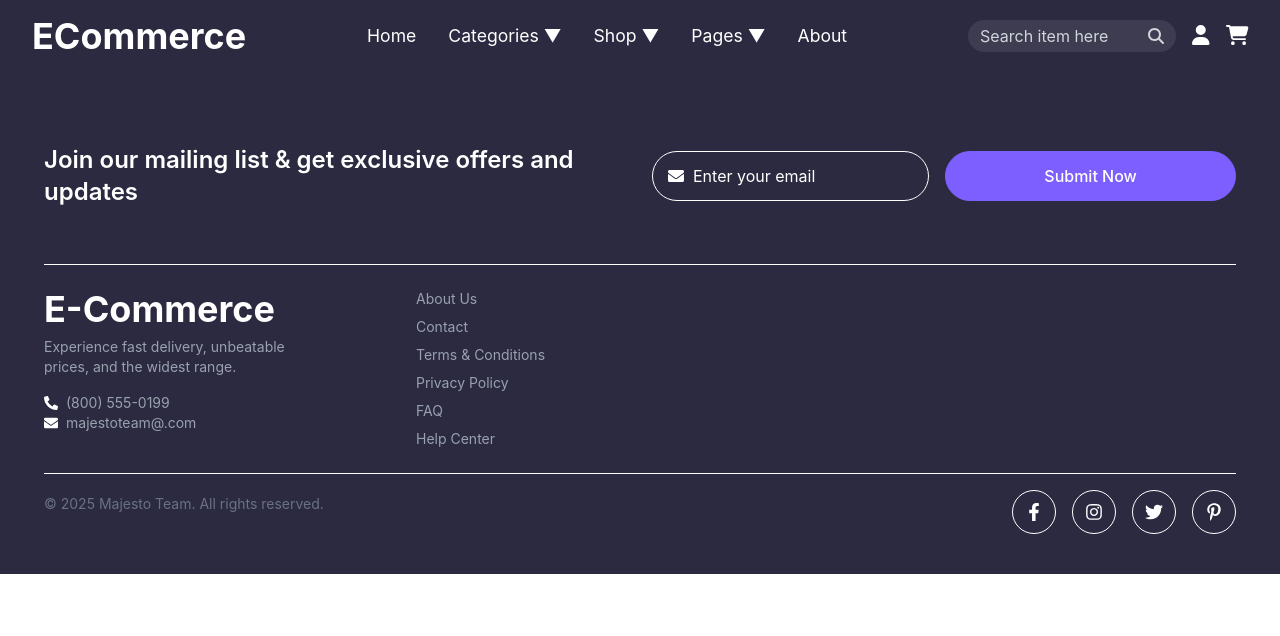
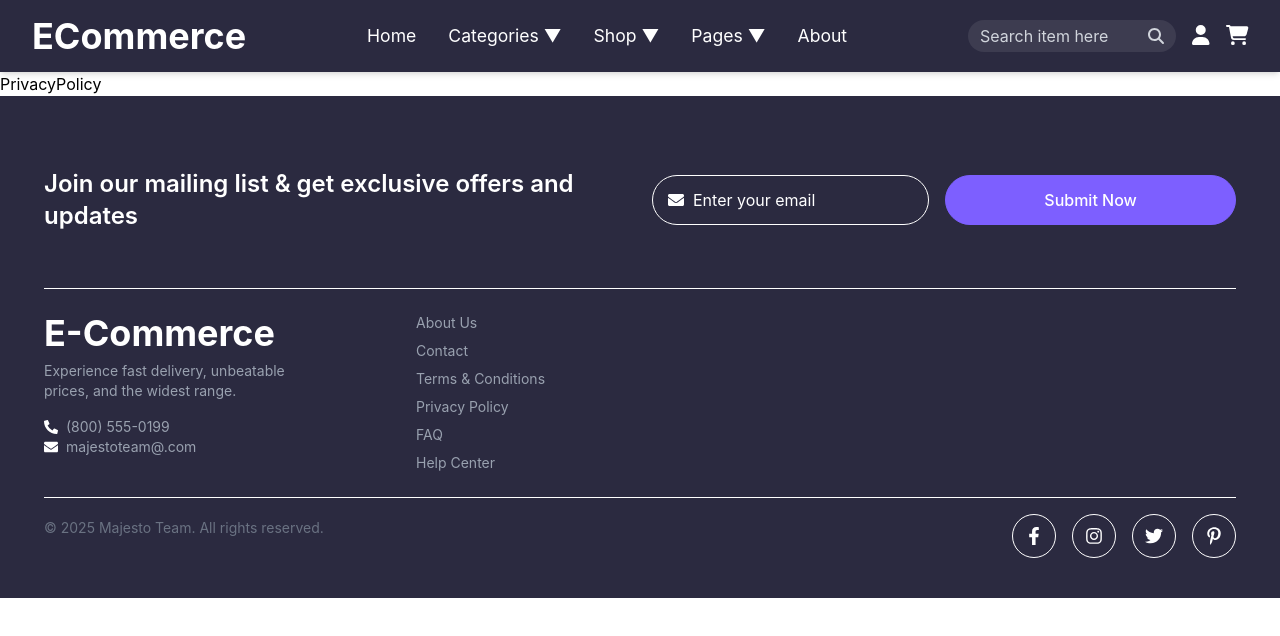
Before and after one commit to prince-sunsara/ECommerce-Frontend, a React (Vite) app: page /privacy-policy in a window 1280 px wide. Shown: the top 636 px of the page. Built offline with nearby package versions, Linux system fonts and the light colour scheme.

Commit message:
Changes: page name updatation

```diff
--- a/src/App.jsx
+++ b/src/App.jsx
@@ -6,7 +6,7 @@ import {
   Home,
   FAQ,
   HelpCenter,
-  Privacy,
+  PrivacyPolicy,
   UserLogin,
   SellerLogin,
   UserSignUp,
@@ -46,7 +46,7 @@ function AppWrapper() {
         <Route path="/about-us" element={<AboutUs />} />
         <Route path="/contact-us" element={<Contact />} />
 
-        <Route path="/privacy" element={<Privacy />} />
+        <Route path="/privacy-policy" element={<PrivacyPolicy />} />
         <Route path="/terms-and-conditions" element={<TermsAndConditions />} />
         <Route path="/faq" element={<FAQ />} />
         <Route path="/help-center" element={<HelpCenter />} />
--- a/src/pages/About/AboutUs.jsx
+++ b/src/pages/About/AboutUs.jsx
@@ -1,5 +1,5 @@
 const AboutUs = () => {
-  return <div>AboutUs</div>;
+  return <></>;
 };
 
 export default AboutUs;
--- a/src/pages/Privacy.jsx
+++ /dev/null
@@ -1,7 +0,0 @@
-import React from "react";
-
-const Privacy = () => {
-  return <div>Privacy</div>;
-};
-
-export default Privacy;
--- /dev/null
+++ b/src/pages/PrivacyPolicy.jsx
@@ -0,0 +1,5 @@
+const PrivacyPolicy = () => {
+  return <div>PrivacyPolicy</div>;
+};
+
+export default PrivacyPolicy;
--- a/src/pages/index.js
+++ b/src/pages/index.js
@@ -5,7 +5,7 @@ import Contact from "./Contact";
 import TermsAndConditions from "./TermsAndConditions";
 import FAQ from "./FAQ";
 import HelpCenter from "./HelpCenter";
-import Privacy from "./Privacy";
+import PrivacyPolicy from "./PrivacyPolicy";
 import SellerSignUp from "./SellerRegister/SellerSignUp";
 import UserSignUp from "./LoginRegister/UserSignUp";
 import SellerLogin from "./SellerRegister/SellerLogin";
@@ -19,7 +19,7 @@ export {
   TermsAndConditions,
   FAQ,
   HelpCenter,
-  Privacy,
+  PrivacyPolicy,
   SellerSignUp,
   UserSignUp,
   SellerLogin,
--- a/src/utils/constants.js
+++ b/src/utils/constants.js
@@ -16,7 +16,7 @@ export const NAV_LINKS = [
   { path: "/about-us", label: "About Us" },
   { path: "/contact-us", label: "Contact" },
   { path: "/terms-and-conditions", label: "Terms & Conditions" },
-  { path: "/privacy", label: "Privacy Policy" },
+  { path: "/privacy-policy", label: "Privacy Policy" },
   { path: "/faq", label: "FAQ" },
   { path: "/help-center", label: "Help Center" },
 ];
```
